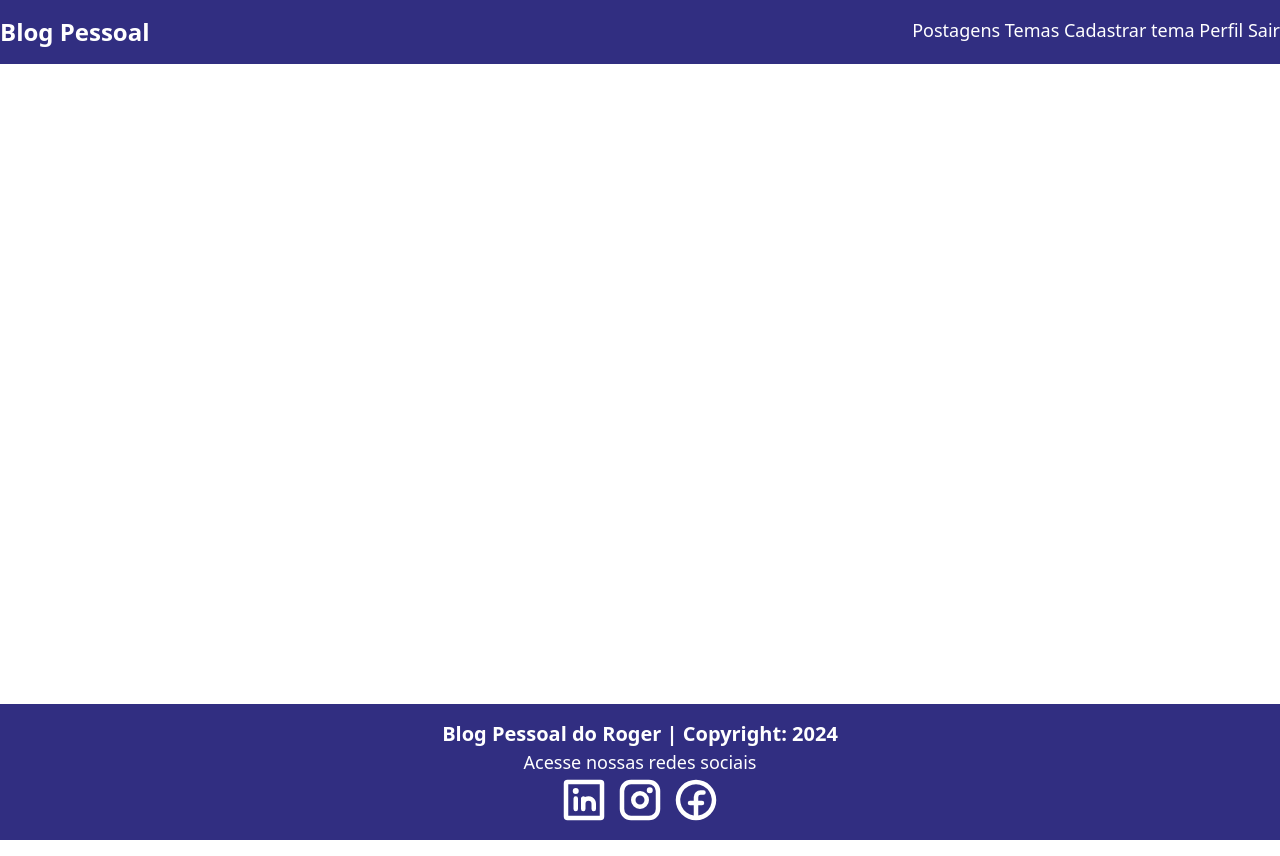
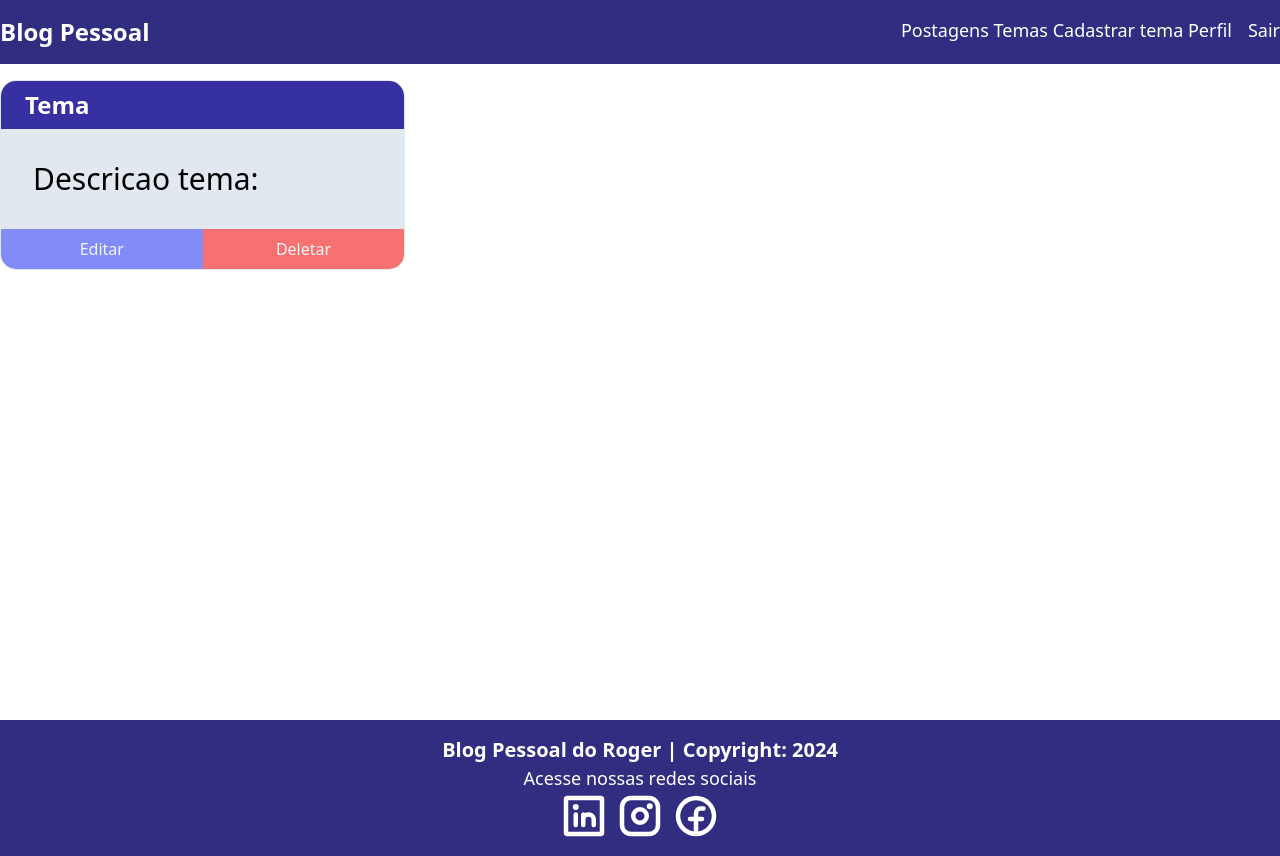
Before and after one commit to RogerVCruz/blogpessoal_react, a React app: page /temas in a window 1280 px wide. Built offline with nearby package versions, Linux system fonts and the light colour scheme; the HTML template or start-up script is replaced by a standard one.

Commit message:
feat: lista and card from temas

```diff
--- a/src/App.tsx
+++ b/src/App.tsx
@@ -7,6 +7,7 @@
 import Home from "./pages/home/Home";
 import Login from "./pages/login/Login";
 import { AuthProvider } from "./contexts/AuthContext";
+import ListaTemas from "./components/temas/listaTemas/ListaTemas";
 
 function App() {
   return (
@@ -17,9 +18,10 @@
           <div className="min-h-[80vh]">
             <Routes>
               <Route path="/" element={<Login />} />
+              <Route path="/login" element={<Login />} />
               <Route path="/cadastro" element={<Cadastro />} />
               <Route path="/home" element={<Home />} />
-              <Route path="/login" element={<Login />} />
+              <Route path="/temas" element={<ListaTemas />} />
             </Routes>
           </div>
           <Footer />
--- a/src/components/navbar/Navbar.tsx
+++ b/src/components/navbar/Navbar.tsx
@@ -1,26 +1,39 @@
-import { Link } from "react-router-dom"
+import { useContext } from "react";
+import { Link, useNavigate } from "react-router-dom";
+import { AuthContext } from "../../contexts/AuthContext";
 
 function Navbar() {
-    return (
-        <>
-            <div className='w-full flex justify-center py-4
-            			   bg-indigo-900 text-white'>
+  const navigate = useNavigate();
 
-                <div className="container flex justify-between text-lg">
+  const { handleLogout } = useContext(AuthContext);
 
-                <Link to='/home' className="text-2xl font-bold">Blog Pessoal</Link>
+  function logout() {
+    handleLogout();
+    alert("O usuário foi desconectado com sucesso!");
+    navigate("/");
+  }
 
-                    <div className='flex gap-4'>
-                        Postagens
-                        Temas
-                        Cadastrar tema
-                        Perfil
-                        Sair
-                    </div>
-                </div>
-            </div>
-        </>
-    )
+  return (
+    <>
+      <div
+        className="w-full flex justify-center py-4
+            			   bg-indigo-900 text-white"
+      >
+        <div className="container flex justify-between text-lg">
+          <Link to="/home" className="text-2xl font-bold">
+            Blog Pessoal
+          </Link>
+
+          <div className="flex gap-4">
+            Postagens Temas Cadastrar tema Perfil
+            <Link to="" onClick={logout} className="hover:underline">
+              Sair
+            </Link>
+          </div>
+        </div>
+      </div>
+    </>
+  );
 }
 
-export default Navbar
+export default Navbar;
--- /dev/null
+++ b/src/components/temas/cardTemas/CardTemas.tsx
@@ -0,0 +1,28 @@
+import { Link } from "react-router-dom";
+
+function CardTemas() {
+  return (
+    <div className="border flex flex-col rounded-2xl overflow-hidden justify-between">
+      <header className="py-2 px-6 bg-indigo-800 text-white font-bold text-2xl">
+        Tema
+      </header>
+      <p className="p-8 text-3xl bg-slate-200 h-full">Descricao tema:</p>
+      <div className="flex">
+        <Link
+          to=""
+          className="w-full text-slate-100 bg-indigo-400 hover:bg-indigo-800 flex items-center justify-center py-2"
+        >
+          <button>Editar</button>
+        </Link>
+        <Link
+          to=""
+          className="text-slate-100 bg-red-400 hover:bg-red-700 w-full flex items-center justify-center"
+        >
+          <button>Deletar</button>
+        </Link>
+      </div>
+    </div>
+  );
+}
+
+export default CardTemas;
--- /dev/null
+++ b/src/components/temas/listaTemas/ListaTemas.tsx
@@ -0,0 +1,19 @@
+import CardTemas from "../cardTemas/CardTemas";
+
+function ListaTemas() {
+  return (
+    <>
+      <div className="flex justify-center w-full my-4">
+        <div className="container flex flex-col">
+          <div className="grid grid-cols-1 md:grid-cols-2 lg:grid-cols-3 gap-8">
+            <>
+              <CardTemas />
+            </>
+          </div>
+        </div>
+      </div>
+    </>
+  );
+}
+
+export default ListaTemas;
--- a/src/pages/login/Login.tsx
+++ b/src/pages/login/Login.tsx
@@ -1,11 +1,48 @@
-import { Link } from "react-router-dom";
+import { ChangeEvent, useContext, useEffect, useState } from "react";
 import "./Login.css";
 
+import { Link, useNavigate } from "react-router-dom";
+
+import { AuthContext } from "../../contexts/AuthContext";
+import UsuarioLogin from "../../models/UsuarioLogin";
+import { RotatingLines } from "react-loader-spinner";
+
 function Login() {
+  let navigate = useNavigate();
+
+  const [usuarioLogin, setUsuarioLogin] = useState<UsuarioLogin>(
+    {} as UsuarioLogin
+  );
+
+  const { usuario, handleLogin } = useContext(AuthContext);
+
+  const { isLoading } = useContext(AuthContext);
+
+  useEffect(() => {
+    if (usuario.token !== "") {
+      navigate("/home");
+    }
+  }, [usuario]);
+
+  function atualizarEstado(e: ChangeEvent<HTMLInputElement>) {
+    setUsuarioLogin({
+      ...usuarioLogin,
+      [e.target.name]: e.target.value,
+    });
+  }
+
+  function login(e: ChangeEvent<HTMLFormElement>) {
+    e.preventDefault();
+    handleLogin(usuarioLogin);
+  }
+
   return (
     <>
       <div className="grid grid-cols-1 lg:grid-cols-2 h-screen place-items-center font-bold ">
-        <form className="flex justify-center items-center flex-col w-1/2 gap-4">
+        <form
+          className="flex justify-center items-center flex-col w-1/2 gap-4"
+          onSubmit={login}
+        >
           <h2 className="text-slate-900 text-5xl ">Entrar</h2>
           <div className="flex flex-col w-full">
             <label htmlFor="usuario">Usuário</label>
@@ -15,6 +52,10 @@
               name="usuario"
               placeholder="Usuario"
               className="border-2 border-slate-700 rounded p-2"
+              value={usuarioLogin.usuario}
+              onChange={(e: ChangeEvent<HTMLInputElement>) =>
+                atualizarEstado(e)
+              }
             />
           </div>
           <div className="flex flex-col w-full">
@@ -25,20 +66,33 @@
               name="senha"
               placeholder="Senha"
               className="border-2 border-slate-700 rounded p-2"
+              value={usuarioLogin.senha}
+              onChange={(e: ChangeEvent<HTMLInputElement>) =>
+                atualizarEstado(e)
+              }
             />
           </div>
           <button
             type="submit"
-            className="rounded bg-indigo-400 flex justify-center
-                                   hover:bg-indigo-900 text-white w-1/2 py-2"
+            className="rounded bg-indigo-400 hover:bg-indigo-900 text-white w-1/2 py-2 flex justify-center"
           >
-            <span>Entrar</span>
+            {isLoading ? (
+              <RotatingLines
+                strokeColor="white"
+                strokeWidth="5"
+                animationDuration="0.75"
+                width="24"
+                visible={true}
+              />
+            ) : (
+              <span>Entrar</span>
+            )}
           </button>
 
           <hr className="border-slate-800 w-full" />
 
           <p>
-            Ainda não tem uma conta?
+            Ainda não tem uma conta?{" "}
             <Link to="/cadastro" className="text-indigo-800 hover:underline">
               Cadastre-se
             </Link>
```
